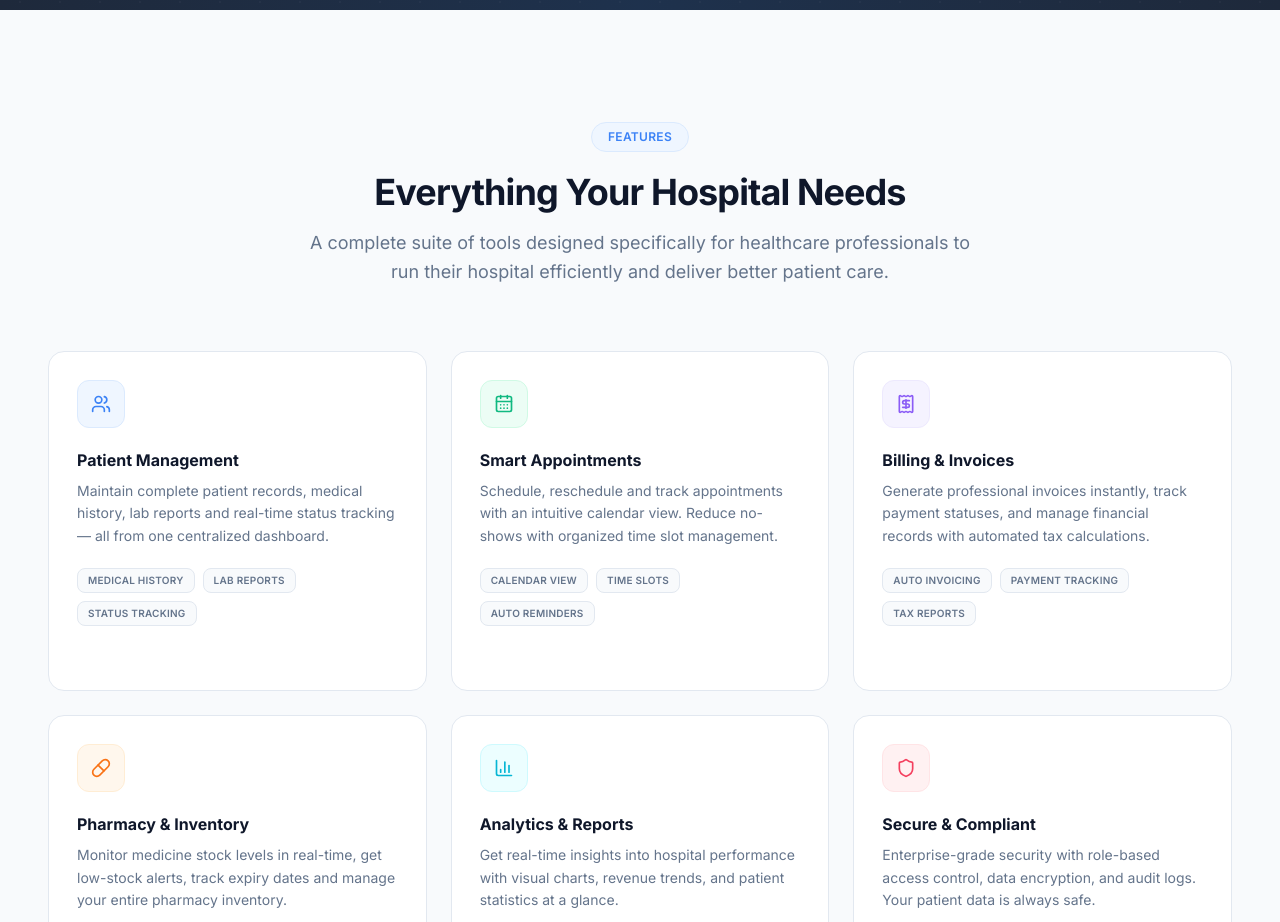
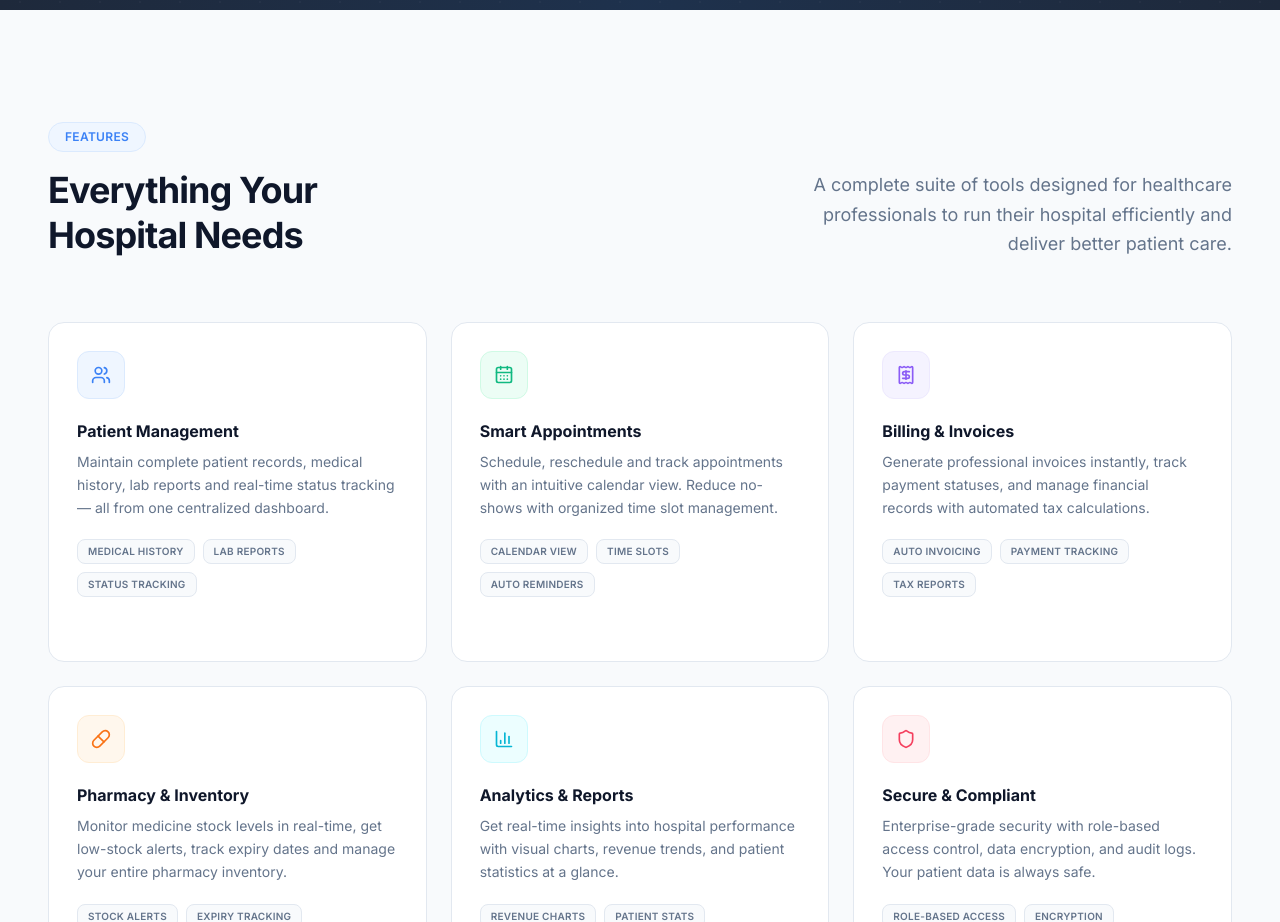
Before and after one commit to mbmugdho/hospital-management-system, a Next.js app: page / in a window 1280 px wide. Shown: the part 1140-2062 px from the top of the page. Built offline with nearby package versions, Linux system fonts and the light colour scheme.

Commit message:
Phase 1: Update Features header to split layout

```diff
--- a/src/components/landing/Features.tsx
+++ b/src/components/landing/Features.tsx
@@ -70,8 +70,17 @@ export default function Features() {
   return (
     <section id="features" className="py-20 lg:py-28 bg-[#F8FAFC]">
       <Container>
-        {/* ── Section Header ── */}
-        <div className="text-center max-w-2xl mx-auto mb-16">
+        {/* ── Section Header — Split Layout ── */}
+        <div
+          className="
+          flex flex-col lg:flex-row
+          lg:items-end lg:justify-between
+          gap-4 lg:gap-12
+          mb-14 lg:mb-16
+        "
+        >
+          {/* Left side */}
+          <div className="max-w-xl">
             {/* Badge */}
             <span
               className="
@@ -81,7 +90,7 @@ export default function Features() {
               bg-blue-50 border border-blue-100
               text-[#3B82F6] text-xs font-semibold
               tracking-wide uppercase
-            mb-5
+              mb-4
             "
             >
               Features
@@ -93,22 +102,26 @@ export default function Features() {
               text-3xl lg:text-4xl
               font-bold text-[#0F172A]
               tracking-tight
-            mb-4
+              leading-tight
             "
             >
-            Everything Your Hospital Needs
+              Everything Your
+              <br className="hidden sm:block" />
+              Hospital Needs
             </h2>
+          </div>
 
-          {/* Subtext */}
+          {/* Right side */}
           <p
             className="
-            text-[#64748B] text-lg
+            text-[#64748B] text-base lg:text-lg
             leading-relaxed
+            max-w-md
+            lg:text-right
           "
           >
-            A complete suite of tools designed specifically for healthcare
-            professionals to run their hospital efficiently and deliver better
-            patient care.
+            A complete suite of tools designed for healthcare professionals to
+            run their hospital efficiently and deliver better patient care.
           </p>
         </div>
 
```
Lines whose indentation alone changed are shown as unchanged.
